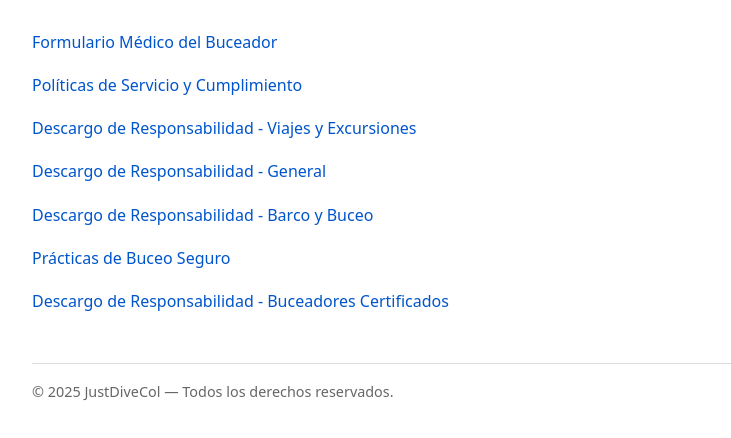
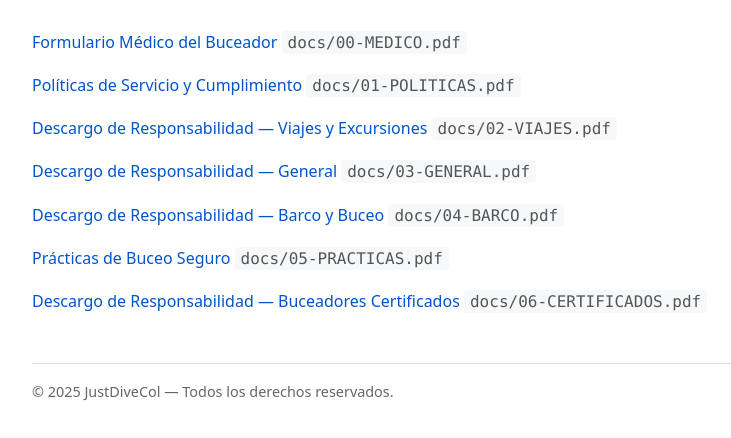
Before and after one commit to JustDiveCol/jdc-legal, a plain HTML site: page index.html in a window 1280 px wide. Shown: the part 128-566 px from the top of the page, without its empty margins (158-889 px from the left). Drawn offline with Linux system fonts and the light colour scheme.

Commit message:
Changing structure

```diff
--- a/index.html
+++ b/index.html
@@ -48,6 +48,14 @@
       a:hover {
         text-decoration: underline;
       }
+      .code {
+        font-family: ui-monospace, SFMono-Regular, Menlo, Monaco, Consolas,
+          'Liberation Mono', monospace;
+        background: #f6f8fa;
+        padding: 2px 6px;
+        border-radius: 4px;
+        color: #555;
+      }
       footer {
         margin-top: 3rem;
         font-size: 0.9rem;
@@ -65,58 +73,72 @@
     <ul>
       <li>
         <a
-          href="docs/00%20FORMULARIO-MEDICO-BUCEADOR-JUSTDIVECOL.pdf"
-          target="_blank">
+          href="docs/00-MEDICO.pdf"
+          target="_blank"
+          rel="noopener">
           Formulario Médico del Buceador
         </a>
+        <span class="code">docs/00-MEDICO.pdf</span>
       </li>
 
       <li>
         <a
-          href="docs/01%20POLITICAS-DE-SERVICIO-Y-CUMPLIMIENTO-JUSTDIVECOL.pdf"
-          target="_blank">
+          href="docs/01-POLITICAS.pdf"
+          target="_blank"
+          rel="noopener">
           Políticas de Servicio y Cumplimiento
         </a>
+        <span class="code">docs/01-POLITICAS.pdf</span>
       </li>
 
       <li>
         <a
-          href="docs/02%20DESCARGO-VIAJES-JUSTDIVECOL.pdf"
-          target="_blank">
-          Descargo de Responsabilidad - Viajes y Excursiones
+          href="docs/02-VIAJES.pdf"
+          target="_blank"
+          rel="noopener">
+          Descargo de Responsabilidad — Viajes y Excursiones
         </a>
+        <span class="code">docs/02-VIAJES.pdf</span>
       </li>
 
       <li>
         <a
-          href="docs/03%20DESCARGO-GENERAL-JUSTDIVECOL.pdf"
-          target="_blank">
-          Descargo de Responsabilidad - General
+          href="docs/03-GENERAL.pdf"
+          target="_blank"
+          rel="noopener">
+          Descargo de Responsabilidad — General
         </a>
+        <span class="code">docs/03-GENERAL.pdf</span>
       </li>
 
       <li>
         <a
-          href="docs/04%20DESCARGO-BARCO-Y-BUCEO-JUSTDIVECOL.pdf"
-          target="_blank">
-          Descargo de Responsabilidad - Barco y Buceo
+          href="docs/04-BARCO.pdf"
+          target="_blank"
+          rel="noopener">
+          Descargo de Responsabilidad — Barco y Buceo
         </a>
+        <span class="code">docs/04-BARCO.pdf</span>
       </li>
 
       <li>
         <a
-          href="docs/05%20PRACTICAS-DE-BUCEO-SEGURO-JUSTDIVECOL.pdf"
-          target="_blank">
+          href="docs/05-PRACTICAS.pdf"
+          target="_blank"
+          rel="noopener">
           Prácticas de Buceo Seguro
         </a>
+        <span class="code">docs/05-PRACTICAS.pdf</span>
       </li>
 
       <li>
         <a
-          href="docs/06%20DESCARGO-BUCEADORES-CERTIFICADOS-JUSTDIVECOL.pdf"
-          target="_blank">
-          Descargo de Responsabilidad - Buceadores Certificados
+          href="docs/06-CERTIFICADOS.pdf"
+          target="_blank"
+          rel="noopener">
+          Descargo de Responsabilidad — Buceadores Certificados
         </a>
+        <span class="code">docs/06-CERTIFICADOS.pdf</span>
       </li>
     </ul>
 
```
Also changed, not shown: 14 other files.
